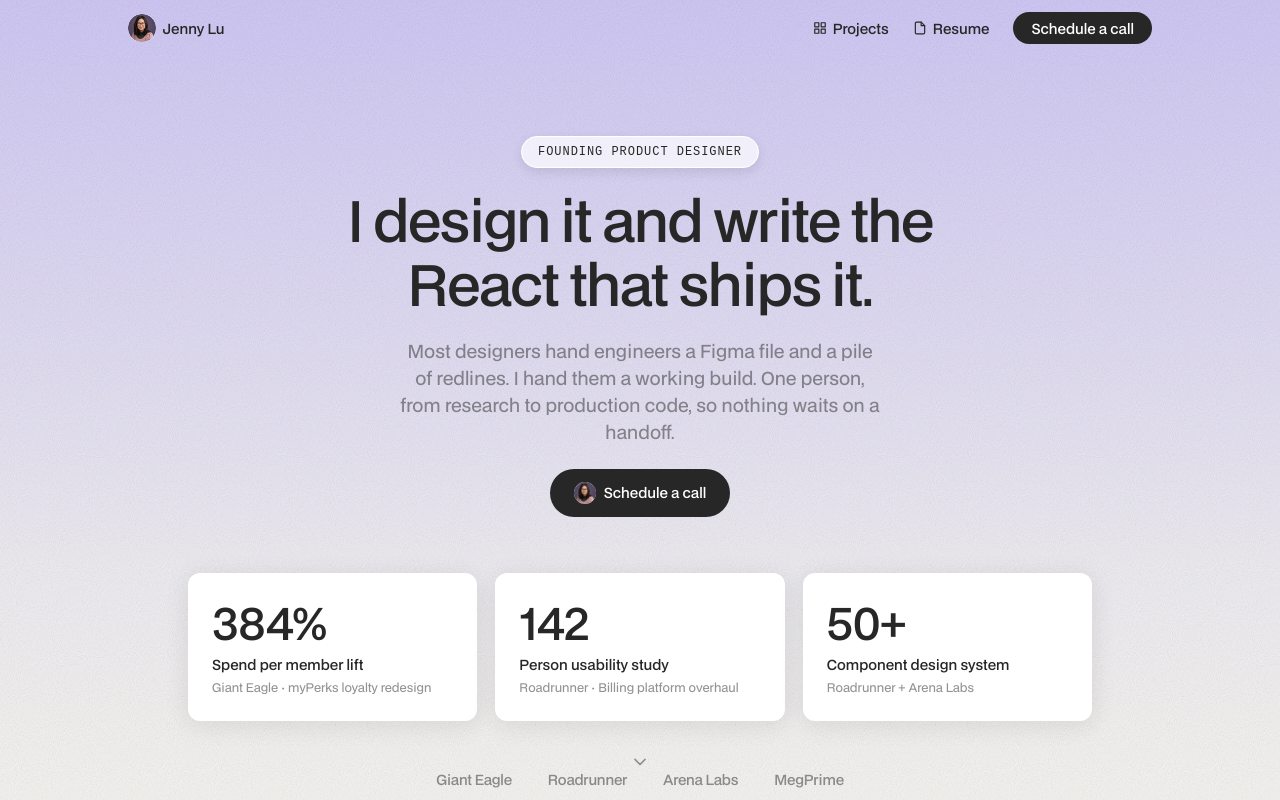
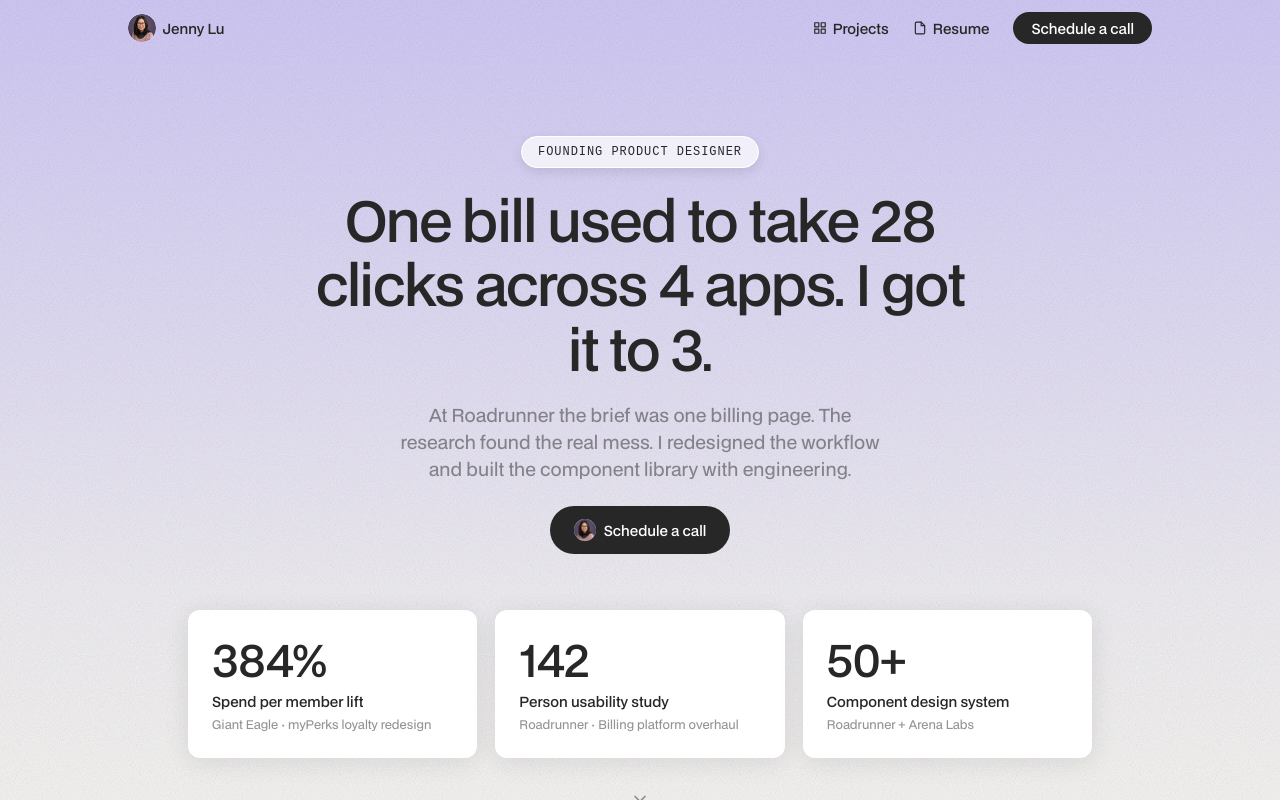
Before and after one commit to jennylu89/jenny-pitch, a React (Vite) app: page / in a window 1280 px wide. Shown: the top 800 px of the page. Built offline with nearby package versions, Linux system fonts and the light colour scheme; a web font is replaced by a local one.

Commit message:
Home hero: lead with the 28-to-3 proof

```diff
--- a/src/components/Hero.jsx
+++ b/src/components/Hero.jsx
@@ -117,7 +117,7 @@ export default function Hero() {
             color: 'var(--text)',
             margin: 0,
           }}>
-            I design it and write the React that ships it.
+            One bill used to take 28 clicks across 4 apps. I got it to 3.
           </h1>
 
           {/* Subtitle */}
@@ -125,7 +125,7 @@ export default function Hero() {
             color: 'var(--muted)', fontSize: 'var(--type-lead)',
             lineHeight: 'var(--leading-body)', margin: 0, maxWidth: '480px',
           }}>
-            Most designers hand engineers a Figma file and a pile of redlines. I hand them a working build. One person, from research to production code, so nothing waits on a handoff.
+            At Roadrunner the brief was one billing page. The research found the real mess. I redesigned the workflow and built the component library with engineering.
           </p>
 
           {/* CTA */}
```
